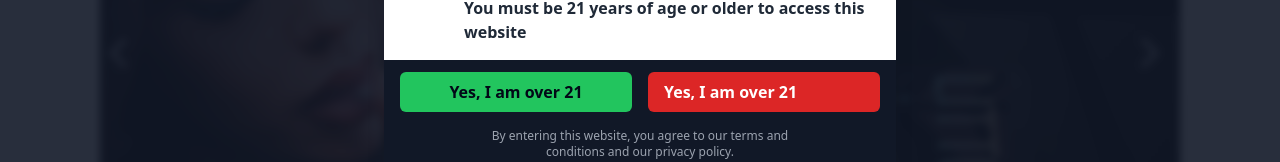
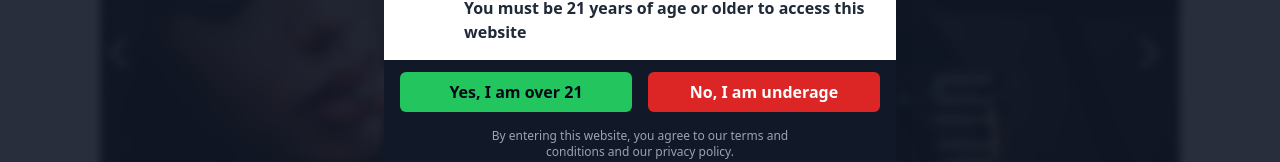
Before and after one commit to tommyxlanes/litto-revamp, a Next.js app: page / in a window 1280 px wide. Shown: the part 370-532 px from the top of the page. Built offline with nearby package versions, Linux system fonts and the light colour scheme.

Commit message:
changed age certification modal

```diff
--- a/app/components/Modal.tsx
+++ b/app/components/Modal.tsx
@@ -58,8 +58,8 @@ const Modal = () => {
                     Yes, I am over 21
                   </button>
                   <Link href='https://www.google.com/' className="bg-red-600 hover:bg-red-500 py-2 px-4 font-semibold
-                  w-full rounded-md text-white  transition duration-200">
-                    Yes, I am over 21
+                  w-full rounded-md text-white text-center transition duration-200">
+                    No, I am underage
                   </Link>
                 </div>
 
```
